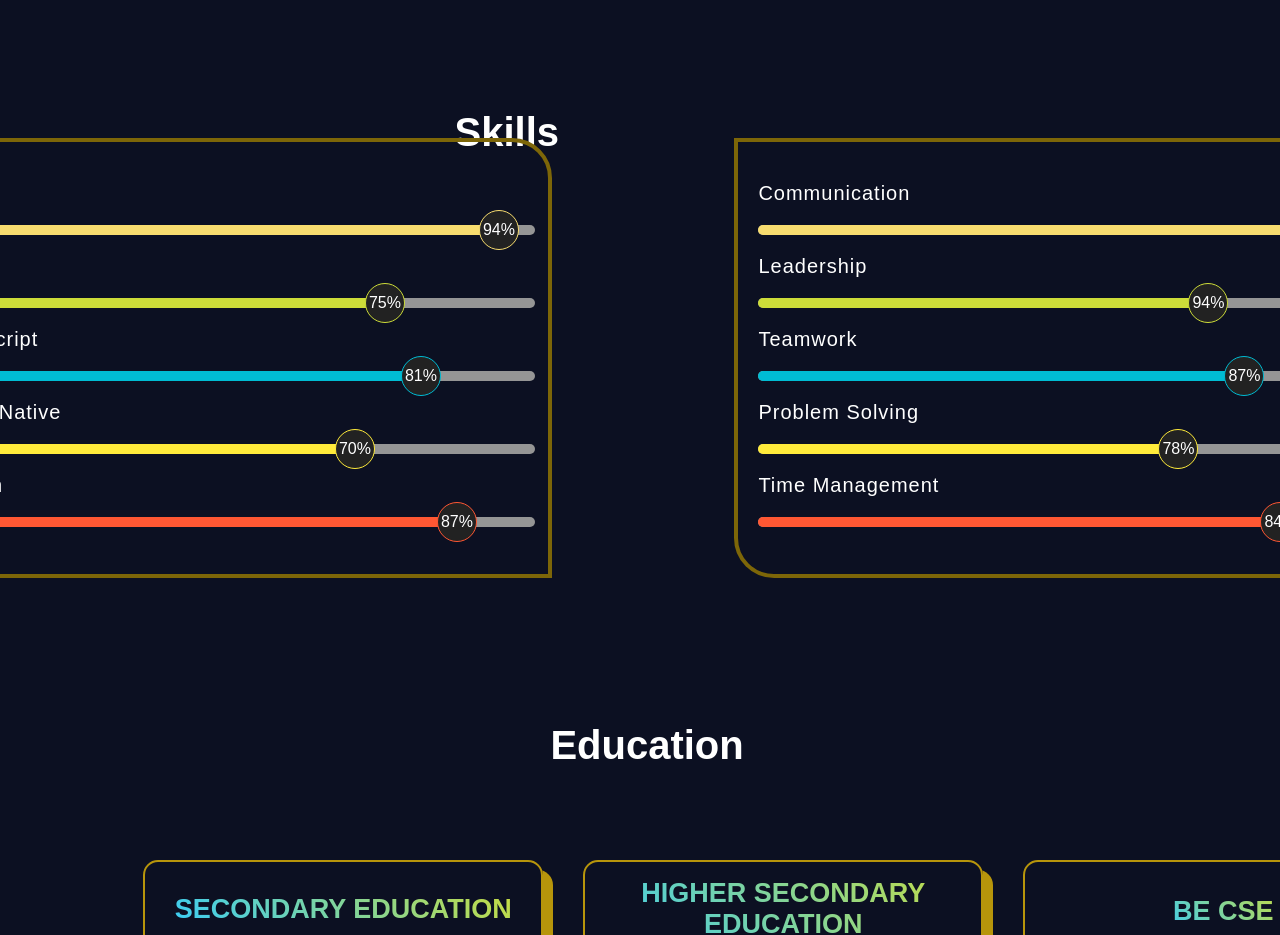
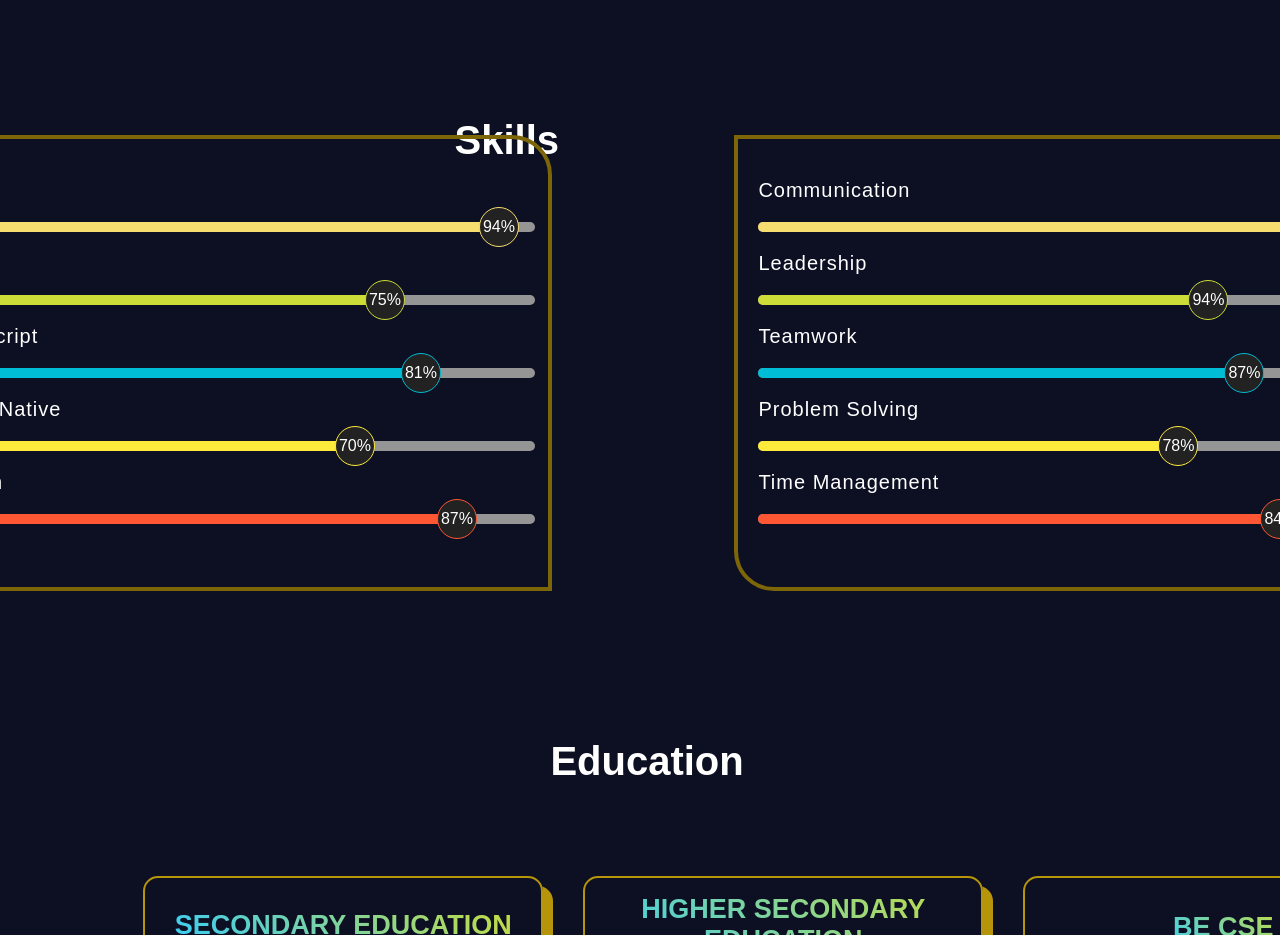
Before and after one commit to SowmiyaShivakumar/Portfolio, a plain HTML site: page index.html in a window 1280 px wide. Shown: the part 1500-2435 px from the top of the page. Drawn offline with nearby package versions, Linux system fonts and the light colour scheme.

Commit message:
New Changes

```diff
--- a/index.html
+++ b/index.html
@@ -327,7 +327,7 @@
         }
         .skills-section{
             width: 100%;
-            height: 100vh;
+            height: 102vh;
             background: #0c1022;
             display: flex;
             align-items: center;
@@ -340,9 +340,9 @@
         }
         .skills-container{
             width: 99%;
-            height: 55vh;
+            height: 57vh;
             margin-top: 80px;
-            margin-bottom: 40px;
+            margin-bottom: 46px;
             margin-left: -19%;
             border: 4px solid  #7d6608;
             padding: 20px;
@@ -351,9 +351,9 @@
         }
         .skills-container1{
             width: 99%;
-            height: 55vh;
+            height: 57vh;
             margin-top: 80px;
-            margin-bottom: 40px;
+            margin-bottom: 46px;
             margin-left: 5%;
             border: 4px solid  #7d6608;
             padding: 20px;
```
